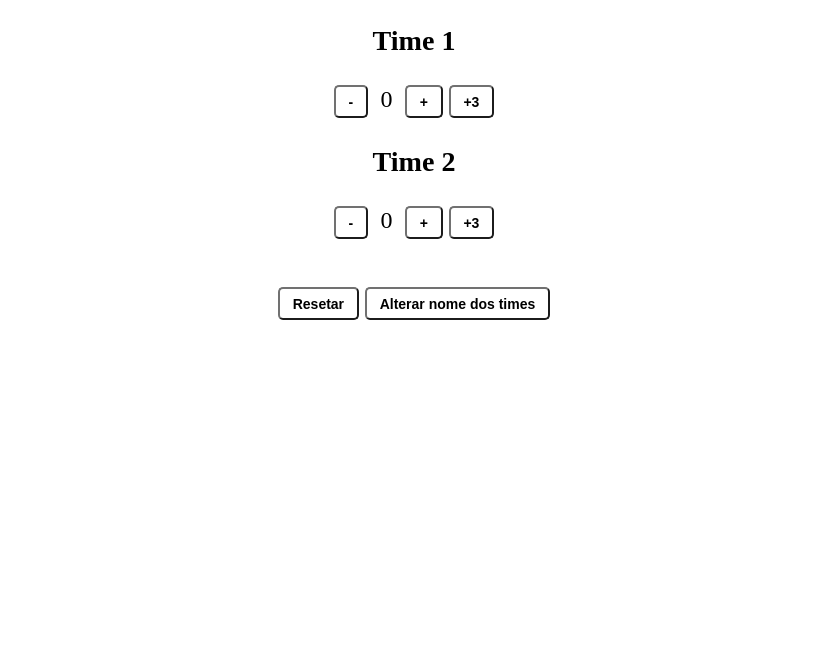
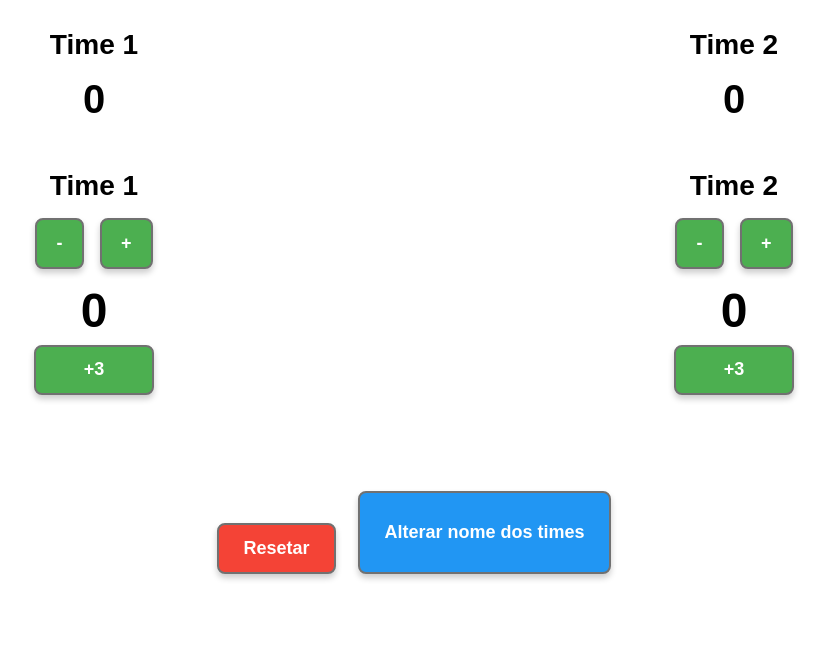
Before and after one commit to raphaelaugustb/raphaelaugustb.github.io, a plain HTML site: page index.html in a window 1280 px wide. Shown: the part 130-800 px from the top of the page, without its empty margins (226-1053 px from the left). Drawn offline with Linux system fonts and the light colour scheme.

Commit message:
Add files via upload

```diff
--- a/index.html
+++ b/index.html
@@ -2,64 +2,66 @@
 <html lang="en">
   <head>
     <script src="./script.js"></script>
-<link rel="stylesheet" href="./style.css">
+    <link rel="stylesheet" href="./style.css" />
     <meta charset="UTF-8" />
     <meta name="viewport" content="width=device-width, initial-scale=1.0" />
-    <title>Copa Truco</title>
-
+    <title>Campeonato de Truco</title>
   </head>
   <body>
     <main>
       <header>
-      <h1>Copa Truco</h1>
+        <h1>Campeonato de Truco</h1>
       </header>
       <div id="containerScoreboard">
         <div class="teamScoreboard">
-          <span id="nameScoreBoardTeamA">Time 1</span>
+          <h3 id="nameScoreBoardTeamA">Time 1</h3>
           <span id="valueScoreBoardTeamA">0</span>
         </div>
         <div class="teamScoreboard">
-        <span id="nameScoreBoardTeamB">Time 1</span>
+          <h3 id="nameScoreBoardTeamB">Time 2</h3>
           <span id="valueScoreBoardTeamB">0</span>
         </div>
-
       </div>
       <div class="namesForm" id="formName">
-    <form action="" onsubmit="changeTeamName()">
+        <form action="" onsubmit="changeTeamName(); return false;">
           <h3>Nome Time 1</h3>
-        <input type="text" id="inputNameTeamA">
+          <input type="text" id="inputNameTeamA" />
           <h3>Nome Time 2</h3>
-        <input type="text"id="inputNameTeamB">
+          <input type="text" id="inputNameTeamB" />
           <button type="submit">Adicionar Nomes</button>
         </form>
       </div>
       <div class="teamContainer">
         <div class="containerTeamA">
           <h3 id="nameTeamA">Time 1</h3>
-          <div>
-            <button onclick="removePoints('timeA')" >-</button>
+          <div class="buttons-main">
+            <button onclick="removePoints('timeA')">-</button>
+            <button onclick="addPoints('timeA')">+</button>
+          </div>
           <span id="valueTeamA">0</span>
-            <button onclick="addPoints('timeA')">+</button>
-            <button onclick="addthreePoints('timeA')">+3</button>
+          <button class="add-three" onclick="addthreePoints('timeA')">
+            +3
+          </button>
+        </div>
+
+        <div class="containerTeamB">
+          <h3 id="nameTeamB">Time 2</h3>
+          <div class="buttons-main">
+            <button onclick="removePoints('timeB')">-</button>
+            <button onclick="addPoints('timeB')">+</button>
+          </div>
+          <span id="valueTeamB">0</span>
+          <button class="add-three" onclick="addthreePoints('timeB')">
+            +3
+          </button>
         </div>
       </div>
-
-      <div>
-        <div>
-          <h3 id="nameTeamB">Time 2</h3>
-        <div>
-        <div>
-          <button onclick="removePoints('timeB')" >-</button>
-          <span id="valueTeamB">0</span>
-          <button onclick="addPoints('timeB')">+</button>
-          <button onclick="addthreePoints('timeB')">+3</button>
+      <div class="footer">
+        <button class="reset-button" onclick="resetPoints()">Resetar</button>
+        <button class="name-button" onclick="openFormTeamName()">
+          Alterar nome dos times
+        </button>
       </div>
-      </div>
-    </div>
-    <nav>
-      <button class="reset-button" onclick="resetPoints()">Resetar</button>
-      <button class="name-button" onclick="openFormTeamName()">Alterar nome dos times</button>
-    </nav>
     </main>
   </body>
 </html>
--- a/style.css
+++ b/style.css
@@ -12,6 +12,7 @@ main {
   border-radius: 5px;
   display: none;
 }
+
 .namesForm form {
   display: flex;
   flex-direction: column;
@@ -24,52 +25,229 @@ main {
   background-color: #fff;
   outline: transparent;
 }
+
 .namesForm form button {
   margin-top: 2rem;
-  display: flex;
-  flex-direction: column;
   padding: 0.4rem 0.8rem;
   border-radius: 5px;
   border-color: #717171;
   background-color: #fff;
-}
-.teamContainer {
-  text-align: center;
-}
-.teamContainer button {
-  padding: 0.4rem 0.8rem;
-  border-radius: 5px;
-  border-color: #717171;
-  background-color: #fff;
-  font-weight: 700;
-  font-size: 14px;
+  cursor: pointer;
 }
 
+/* Container principal dos times */
+.teamContainer {
+  display: flex;
+  justify-content: space-between; /* Time 1 esquerda, Time 2 direita */
+  align-items: flex-start; /* Alinha pelo topo */
+  width: 90vw; /* ocupa 90% da largura da viewport */
+  margin: 0 auto;
+  padding: 1rem 0;
+}
+
+/* Cada time */
+.containerTeamA,
+.containerTeamB {
+  display: flex;
+  flex-direction: column; /* empilha verticalmente */
+  align-items: center; /* centraliza horizontalmente */
+  width: 40vw; /* largura de cada time */
+  min-height: 200px;
+}
+
+/* Centraliza texto dos nomes */
+.containerTeamA h3,
+.containerTeamB h3 {
+  width: 100%;
+  text-align: center;
+  margin: 0 0 1rem 0;
+  background-color: transparent;
+}
+
+/* Botões - e + em linha */
+.buttons-main {
+  display: flex;
+  gap: 1rem;
+  justify-content: center;
+  margin-bottom: 0.5rem;
+}
+
+/* Placar (número) centralizado */
+.containerTeamA > span,
+.containerTeamB > span {
+  display: block;
+  font-size: 48px;
+  font-weight: bold;
+  text-align: center;
+  margin: 0.5rem 0;
+  width: 100%;
+}
+
+/* Botão +3 abaixo do placar, centralizado */
+button.add-three {
+  display: block;
+  margin: 0 auto 1rem auto;
+  padding: 0.8rem 1.2rem;
+  max-width: 120px;
+  width: 100%;
+  border-radius: 8px;
+  border: 2px solid #717171;
+  background-color: #4caf50;
+  color: white;
+  font-weight: 700;
+  font-size: 18px;
+  cursor: pointer;
+  box-shadow: 0 4px 6px rgba(0, 0, 0, 0.2);
+  transition: all 0.3s ease;
+}
+
+button.add-three:hover {
+  background-color: #45a049;
+  transform: translateY(-2px);
+}
+
+button.add-three:active {
+  background-color: #3e8e41;
+  transform: translateY(0);
+}
+
+/* Placar total */
+#containerScoreboard {
+  width: 90vw;
+  margin: 2rem auto;
+  display: flex;
+  justify-content: space-between; /* Time 1 à esquerda, Time 2 à direita */
+  align-items: flex-start;
+}
+
+.teamScoreboard {
+  width: 40vw;
+  display: flex;
+  flex-direction: column;
+  align-items: center;
+  gap: 1rem;
+}
+
+/* Centraliza título dos times e placar */
+.teamScoreboard h3 {
+  width: 100%;
+  text-align: center;
+  margin: 0;
+  background-color: transparent;
+}
+
+/* Estilo dos spans do placar */
+#containerScoreboard span {
+  font-size: 40px;
+  font-weight: bold;
+}
+
+/* Estilo dos botões - e + */
+.buttons-main button {
+  padding: 0.8rem 1.2rem;
+  border-radius: 8px;
+  border: 2px solid #717171;
+  background-color: #4caf50;
+  color: white;
+  font-weight: 700;
+  font-size: 18px;
+  cursor: pointer;
+  transition: all 0.3s ease;
+  box-shadow: 0 4px 6px rgba(0, 0, 0, 0.2);
+}
+
+.buttons-main button:hover {
+  background-color: #45a049;
+  transform: translateY(-2px);
+}
+
+.buttons-main button:active {
+  background-color: #3e8e41;
+  transform: translateY(0);
+}
+
+/* Botão reset estilizado */
+.reset-button {
+  margin: 3rem auto 0 auto;
+  font-size: 18px;
+  padding: 0.8rem 1.5rem;
+  border-radius: 8px;
+  border: 2px solid #717171;
+  background-color: #f44336;
+  color: white;
+  font-weight: bold;
+  cursor: pointer;
+  transition: all 0.3s ease;
+  box-shadow: 0 4px 6px rgba(0, 0, 0, 0.2);
+  display: block;
+  width: fit-content;
+}
+
+/* Botão para alterar nome */
+.name-button {
+  margin: 1rem auto 0 auto;
+  font-size: 18px;
+  padding: 0.8rem 1.5rem;
+  border-radius: 8px;
+  border: 2px solid #717171;
+  background-color: #2196f3;
+  color: white;
+  font-weight: bold;
+  cursor: pointer;
+  transition: all 0.3s ease;
+  box-shadow: 0 4px 6px rgba(0, 0, 0, 0.2);
+  display: block;
+  width: fit-content;
+}
+
+/* Centraliza span dos pontos */
 .teamContainer span {
   margin: 0.4rem;
 }
-.reset-button {
-  margin-top: 3rem;
-  font-size: 14px;
+
+/* Footer com botões alinhados horizontalmente e centralizados */
+.footer {
+  width: 100%;
+  max-width: 400px;
+  margin: 3rem auto 0 auto;
+  display: flex;
+  justify-content: center;
+  gap: 1rem;
+  flex-wrap: nowrap;
 }
 
-#containerScoreboard {
-  margin: 2rem 0;
-  display: none;
-  justify-content: space-between;
+body {
+  font-size: 24px;
+  font-family: "Poppins", sans-serif;
 }
 
-#containerScoreboard span {
-  font-size: 30px;
+/* === RESPONSIVE === */
+@media (max-width: 768px) {
+  .teamContainer,
+  #containerScoreboard {
+    flex-direction: column;
+    width: 95vw;
+    align-items: center;
+  }
+
+  .containerTeamA,
+  .containerTeamB,
+  .teamScoreboard {
+    width: 100vw;
+    margin-bottom: 2rem;
+  }
+
+  #containerScoreboard span {
+    font-size: 32px;
+  }
+
+  .buttons-main button,
+  .reset-button,
+  .name-button,
+  button.add-three {
+    font-size: 16px;
+    padding: 0.6rem 1rem;
+    max-width: none;
+    width: auto;
+  }
 }
-.teamScoreboard {
-  display: flex;
-  flex-direction: column;
-  align-items: center;
-  width: 10rem;
-  gap: 1rem;
-}
-body {
-  font-size: 24px;
-  font-family: "Poppins";
-}
```
Lines whose indentation alone changed are shown as unchanged.
